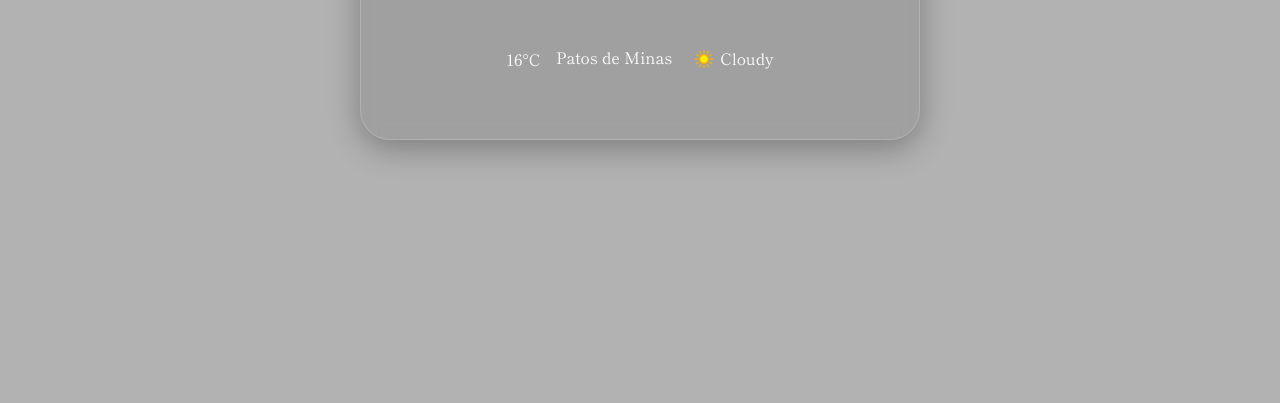
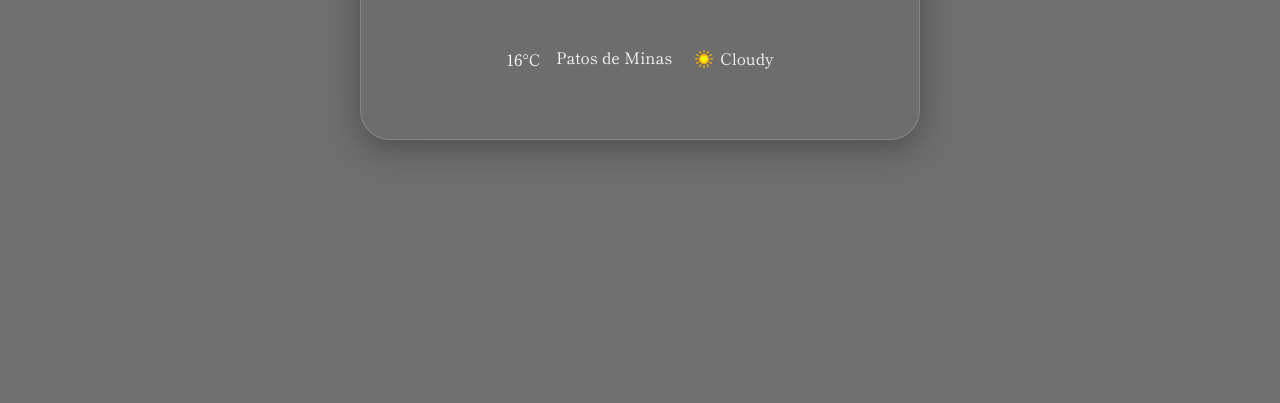
Before and after one commit to laurienyestevo/digital-watch-temp, a plain HTML site: page index.html in a window 1280 px wide. Shown: the part 397-800 px from the top of the page. Drawn offline with Linux system fonts and the light colour scheme; the site is published under a folder, as on GitHub Pages, so addresses that start at the root find nothing.

Commit message:
Update style.css

```diff
--- a/style.css
+++ b/style.css
@@ -10,7 +10,7 @@ h1, h3{
 }
 .weather-app{
     min-height: 100vh;
-    background-image: url(/weather/day/day-cloudy.jpg);
+    background-image: url(weather/day/day-cloudy.jpg);
     background-position: center;
     background-repeat: no-repeat;
     background-size: cover;
```
